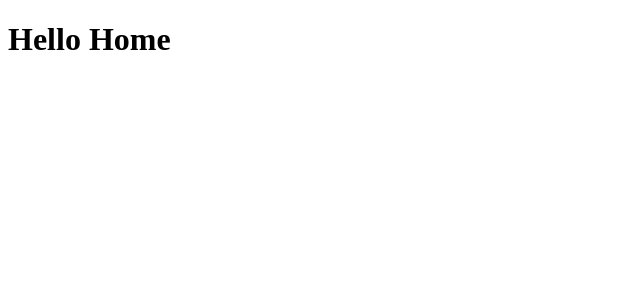
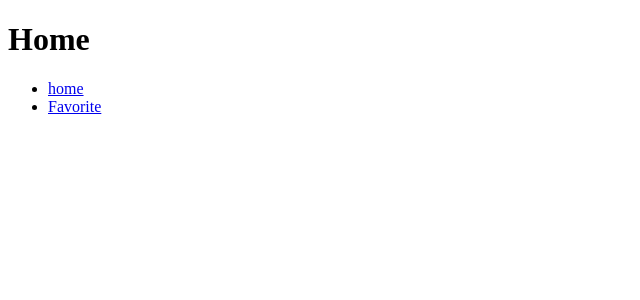
Before and after one commit to Ilya-Bykovskii/My-scroller, a React (Create React App) app in the folder my-scroller/: page / in a window 1280 px wide. Shown: the top 300 px of the page, without its empty margins (0-640 px from the left). Built offline with nearby package versions, Linux system fonts and the light colour scheme; the HTML template or start-up script is replaced by a standard one.

Commit message:
add bootstrap, header and some nav

```diff
--- a/my-scroller/src/App.tsx
+++ b/my-scroller/src/App.tsx
@@ -1,5 +1,4 @@
 import * as React from 'react';
-import * as ReactDOM from 'react-dom';
 import { BrowserRouter, Route, Switch } from 'react-router-dom';
 
 // pages
--- a/my-scroller/src/Pages/Home.tsx
+++ b/my-scroller/src/Pages/Home.tsx
@@ -1,7 +1,13 @@
 import React from 'react';
+
+// Components:
+import Nav from './../components/header/Header';
 
 export default function Home() {
     return (
-        <h1>Hello Home</h1>
+        <React.Fragment>
+            <h1>Home</h1>
+            <Nav/>
+        </React.Fragment>
     )
 }
--- a/my-scroller/src/Pages/favorite.tsx
+++ b/my-scroller/src/Pages/favorite.tsx
@@ -1,7 +1,13 @@
 import React from 'react';
+
+// Components imports:
+import Nav from './../components/header/Header';
 
 export default function Favorite() {
     return (
-        <h1>Hello favorite</h1>
+        <React.Fragment>
+            <h1>Favorite</h1>
+            <Nav/>
+        </React.Fragment>
     )
 }
--- a/my-scroller/src/base-components/nav-btn/NavBtn.tsx
+++ /dev/null
@@ -1 +0,0 @@
-import React from 'react';
--- a/my-scroller/src/components/header/Header.tsx
+++ b/my-scroller/src/components/header/Header.tsx
@@ -1 +1,24 @@
 import React from 'react';
+
+// Components
+import NavLink from './Link';
+
+// styles:
+// import StyleComp from './styles/menu.module.css';
+
+export default function Nav() {
+    return (
+        <nav>
+            <ul className="nav">
+                <NavLink
+                    content={'home'}
+                    path={'/'}
+                />
+                <NavLink
+                    content={'Favorite'}
+                    path={'/favorite'}
+                />
+            </ul>
+        </nav>
+    )
+}
--- /dev/null
+++ b/my-scroller/src/components/header/Link.tsx
@@ -0,0 +1,27 @@
+import React from 'react';
+import { Link } from 'react-router-dom';
+
+// 1. styles
+import StyleComp from './styles/menu.module.css';
+
+interface LinkProp {
+    content: string;
+    path: string;
+}
+
+function NavLink(prop: LinkProp) {
+    return (
+        <li
+            className='nav-item'
+        >
+            <Link
+                to={prop.path}
+                className="nav-link active"
+            >
+                {prop.content}
+            </Link>
+        </li>
+    )
+}
+
+export default NavLink;
```
